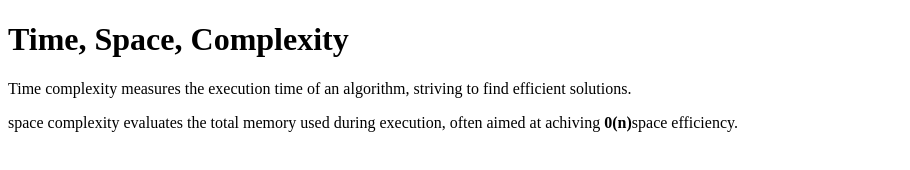
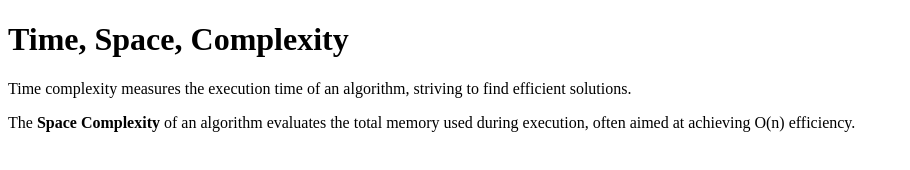
Before and after one commit to acciojob/time-and-space-complexity-bappon1234, a website: page main.html in a window 1280 px wide. Shown: the whole page, without its empty margins (0-910 px from the left). Drawn offline with Linux system fonts and the light colour scheme.

Commit message:
created a submission

```diff
--- a/main.html
+++ b/main.html
@@ -10,7 +10,7 @@
 	<!-- the entire body must be written by student -->
 	<h1>Time, Space, Complexity</h1>
 	<p>Time complexity measures the execution time of an algorithm, striving to find efficient solutions.</p>
-	<p>space complexity evaluates the total memory used during execution, often aimed at achiving <b>0(n)</b>space efficiency.</p>
+	<p>The <b>Space Complexity</b> of an algorithm evaluates the total memory used during execution, often aimed at achieving O(n) efficiency.</p>
 
     <script type="text/javascript" src="./script.js">
 </script>
```
